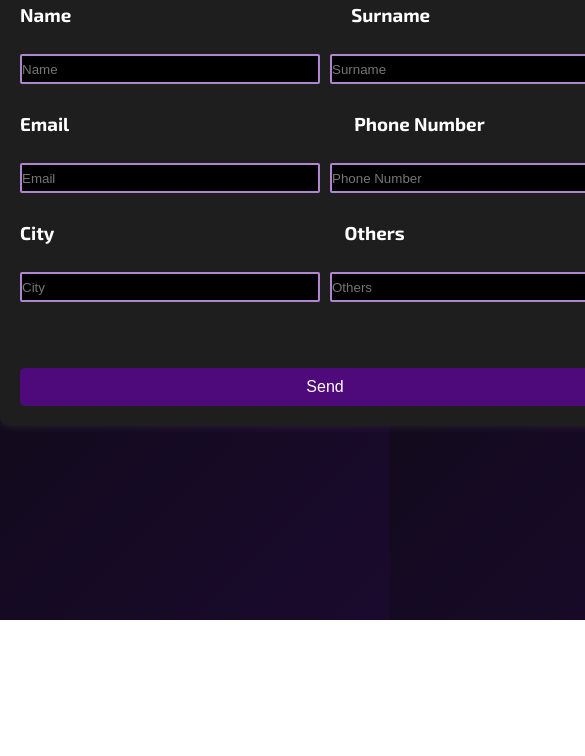
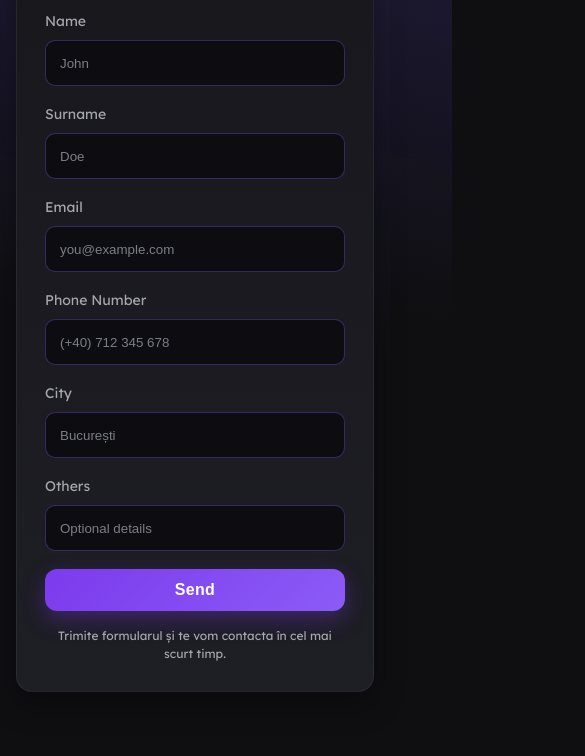
Before and after one commit to Alessandro101032/UndergroundStudios, a plain HTML site: page html/contact.html in a window 390 px wide. Shown: the part 224-980 px from the top of the page, 585 px wide, since content can reach past the window. Before the commit the page ends 844 px from the top, so only its background shows below. Drawn offline with Linux system fonts and the light colour scheme.

Commit message:
Revamp contact page layout and styles
Add .vscode/easycode.ignore and fully refactor the contact page. Rework CSS with design tokens (root variables), new background gradients, improved typography, responsive grid-based form, updated input/button styles, focus ring, reduced-motion support and modernized spacing/shadows. Rewrite contact.html: cleaner head (title, font preconnects), fix nav links, reorder stylesheet includes, replace legacy classes with semantic form markup (labels, inputs), add Google Apps Script form action, add helper text, and remove old inline styles and obsolete layout classes.

```diff
--- a/css/contact.css
+++ b/css/contact.css
@@ -1,79 +1,121 @@
+:root {
+  --bg: #0f0f12;
+  --panel: #17171c;
+  --panel-2: #1e1e25;
+  --text: #f3f4f6;
+  --muted: #a6a8ad;
+  --brand: #7c3aed; /* purple-600 */
+  --brand-700: #6d28d9;
+  --brand-500: #8b5cf6;
+  --error: #ef4444;
+  --ring: 0 0 0 4px rgba(124, 58, 237, 0.35);
+}
+
+* { box-sizing: border-box; }
+
 body {
-    background-color: #121212;
-    color: white;
-    font-family: Arial, sans-serif;
-    margin: 0;
-    padding: 0;
+  background: radial-gradient(1200px 600px at 20% -10%, rgba(124,58,237,0.15), transparent),
+              radial-gradient(1000px 500px at 120% 10%, rgba(99,102,241,0.12), transparent),
+              var(--bg);
+  color: var(--text);
+  font-family: "Lexend", Arial, sans-serif;
+  margin: 0;
+  padding: 0;
+  line-height: 1.5;
 }
+
+.nav-spacer { height: 72px; }
+
 .contact3 {
-    display: flex;
-    flex-direction: column;
-    justify-content: center;
-    align-content: center;
+  display: grid;
+  place-items: center;
+  padding: 32px 16px 64px;
 }
+
 .contact-form {
-    display: flex;
-    flex-direction: column;
-    justify-content: center;
-    align-content: center;
-    width: 650px;
-    min-height: 500px;
-    margin: 40px auto;
-    padding: 20px;
-    background: #1e1e1e;
-    border-radius: 10px;
-    box-shadow: 0 0 10px rgba(255, 255, 255, 0.1);
+  width: 100%;
+  max-width: 880px;
+  margin: 0 auto;
+  padding: 28px;
+  background: linear-gradient(180deg, var(--panel), var(--panel-2));
+  border-radius: 16px;
+  border: 1px solid rgba(255,255,255,0.06);
+  box-shadow: 0 12px 30px rgba(0,0,0,0.35), inset 0 1px 0 rgba(255,255,255,0.03);
 }
-.contact-form h2 {
-    text-align: center;
+
+.contact-form h1 {
+  margin: 4px 0 18px;
+  font-size: 28px;
+  text-align: center;
+  letter-spacing: 0.2px;
 }
+
+.form-grid {
+  display: grid;
+  grid-template-columns: repeat(2, minmax(0, 1fr));
+  gap: 18px 22px;
+}
+
+.form-field {
+  display: flex;
+  flex-direction: column;
+  gap: 8px;
+}
+
+.form-field label {
+  font-size: 14px;
+  color: var(--muted);
+}
+
+.input {
+  width: 100%;
+  height: 46px;
+  background: #0d0d11;
+  color: var(--text);
+  border: 1px solid rgba(139, 92, 246, 0.35);
+  outline: none;
+  border-radius: 10px;
+  padding: 10px 14px;
+  transition: border-color .2s ease, box-shadow .2s ease, transform .06s ease;
+}
+.input::placeholder { color: #7b7e86; }
+.input:focus { border-color: var(--brand-500); box-shadow: var(--ring); }
+.input:active { transform: translateY(0.5px); }
+
+/* full width fields on small screens */
+.form-field.full { grid-column: 1 / -1; }
+
 .button {
-    background: #4e0a7a;
-    color: white;
-    border: none;
-    padding: 10px;
-    border-radius: 5px;
-    cursor: pointer;
-    font-size: 16px;
+  display: inline-flex;
+  align-items: center;
+  justify-content: center;
+  gap: 10px;
+  background: linear-gradient(135deg, var(--brand), var(--brand-500));
+  color: white;
+  border: none;
+  padding: 12px 18px;
+  border-radius: 12px;
+  cursor: pointer;
+  font-size: 16px;
+  font-weight: 600;
+  letter-spacing: 0.3px;
+  box-shadow: 0 8px 22px rgba(124,58,237,0.35);
+  transition: transform .08s ease, box-shadow .2s ease, background .2s ease;
 }
-.button:hover {
-    background: #8937c0;
+.button:hover { box-shadow: 0 12px 28px rgba(124,58,237,0.45); }
+.button:active { transform: translateY(1px); }
+
+.helper {
+  margin-top: 16px;
+  font-size: 12px;
+  color: var(--muted);
+  text-align: center;
 }
-.sty {
-    background-color:rgb(0, 0, 0);
-    color: white;
-    border: 2px solid #b184cf;
-    height: 30px;
-    width: 800px;
-    border-radius: 2px;
+
+@media (max-width: 860px) {
+  .form-grid { grid-template-columns: 1fr; }
 }
-.cont1{
-    display: flex;
-    flex: 1;
-    gap: 280px;
+
+@media (prefers-reduced-motion: reduce) {
+  * { transition: none !important; }
 }
-.cont2, .cont4 {
-    display: flex;
-    flex: 1;
-    gap: 10px;
-}
-.cont6 {
-    display: flex;
-    flex: 1;
-    gap: 10px;
-}
-.cont7 {
-    display: flex;
-    flex: 1;
-    gap: 45px;
-}
-.cont3{
-    display: flex;
-    flex:1;
-    gap:285px;
-}
-.cont5 {
-    display: flex;
-    flex:1;
-    gap:290px;
-}
--- a/html/contact.html
+++ b/html/contact.html
@@ -1,68 +1,77 @@
 <!DOCTYPE html>
 <html lang="en">
 <head>
-    <meta charset="UTF-8">
-    <meta name="viewport" content="width=device-width, initial-scale=1.0">
-    <title>Document</title>
+  <meta charset="UTF-8" />
+  <meta name="viewport" content="width=device-width, initial-scale=1.0" />
+  <title>Contact • PerformX</title>
 
-    <link rel="stylesheet" href="/css/font.css">
-    <link rel="preconnect" href="https://fonts.googleapis.com">
-    <link rel="preconnect" href="https://fonts.gstatic.com" crossorigin>
-    <link href="https://fonts.googleapis.com/css2?family=Lexend&display=swap" rel="stylesheet">
+  <link rel="stylesheet" href="/css/font.css" />
+  <link rel="preconnect" href="https://fonts.googleapis.com" />
+  <link rel="preconnect" href="https://fonts.gstatic.com" crossorigin />
+  <link href="https://fonts.googleapis.com/css2?family=Lexend&display=swap" rel="stylesheet" />
 
-<link rel="stylesheet" href="/css/contact.css">
-<link rel="stylesheet" href="/css/navbar.css">
-
+  <link rel="stylesheet" href="/css/navbar.css" />
+  <link rel="stylesheet" href="/css/contact.css" />
 </head>
 <body>
   <div class="nav-wrapper">
     <nav class="nav">
-        <a href="#" class="logo">
-            <img class="logo-img" src="images/logo_no_background.png" alt="PerformX Logo">
+      <a href="./index.html" class="logo">
+        <img class="logo-img" src="images/logo_no_background.png" alt="PerformX Logo" />
       </a>
 
       <div class="pages">
         <a href="./index.html">Home</a>
         <a href="./shopmain.html">Shop</a>
         <a href="./about.html">About</a>
-            <a href="#">Map</a>
+        <a href="./map.html">Map</a>
         <a href="./contact.html" class="nav-cta">Contact</a>
       </div>
     </nav>
   </div>
 
   <div class="contact3">
-        <form
-          class="contact-form" method="POST"
-          action="https://script.google.com/macros/s/AKfycbzDcjauZGtn9nplRewCgMJ1WJSHnZjhCmmRwAB80anZaqa1upyCe-NHGoB-FNKhh44/exec ">
-        <h1 style="text-align: center">Contactează-ne</h1> <br>
-          <div class="cont1">
-            <h3>Name</h3>
-            <h3>Surname</h3>
+    <form class="contact-form" method="POST" action="https://script.google.com/macros/s/AKfycbzDcjauZGtn9nplRewCgMJ1WJSHnZjhCmmRwAB80anZaqa1upyCe-NHGoB-FNKhh44/exec">
+      <h1>Contactează-ne</h1>
+
+      <div class="form-grid">
+        <div class="form-field">
+          <label for="firstName">Name</label>
+          <input class="input" id="firstName" name="Name" type="text" placeholder="John" required />
         </div>
-          <div class="cont2">
-            <input class="sty" name="Name" type="text" placeholder="Name" required/>
-            <input class="sty" name="Surname" type="text" placeholder="Surname" required/>
+
+        <div class="form-field">
+          <label for="lastName">Surname</label>
+          <input class="input" id="lastName" name="Surname" type="text" placeholder="Doe" required />
         </div>
-          <div class="cont3">
-            <h3>Email</h3>
-            <h3>Phone Number</h3>
+
+        <div class="form-field">
+          <label for="email">Email</label>
+          <input class="input" id="email" name="Email" type="email" placeholder="you@example.com" required />
         </div>
-          <div class="cont4">
-            <input class="sty" name="Email" type="email" placeholder="Email" required/>
-            <input class="sty" name="Phone Number" type="tel" placeholder="Phone Number" required/>
+
+        <div class="form-field">
+          <label for="phone">Phone Number</label>
+          <input class="input" id="phone" name="Phone Number" type="tel" placeholder="(+40) 712 345 678" required />
         </div>
-          <div class="cont5">
-            <h3>City</h3>
-            <h3>Others</h3>
+
+        <div class="form-field">
+          <label for="city">City</label>
+          <input class="input" id="city" name="City" type="text" placeholder="București" required />
         </div>
-          <div class="cont6">
-            <input class="sty" name="City" type="text" placeholder="City" required/>
-            <input class="sty" name="Others" type="text" placeholder="Others"/>
-          </div> <br><br>
+
+        <div class="form-field">
+          <label for="others">Others</label>
+          <input class="input" id="others" name="Others" type="text" placeholder="Optional details" />
+        </div>
+
+        <div class="form-field full">
           <button class="button" type="submit">Send</button>
+        </div>
+      </div>
+
+      <p class="helper">Trimite formularul și te vom contacta în cel mai scurt timp.</p>
     </form>
   </div>
-
 </body>
 </html>
```
Lines whose indentation alone changed are shown as unchanged.
